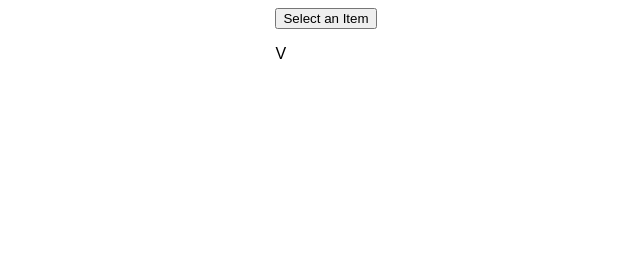
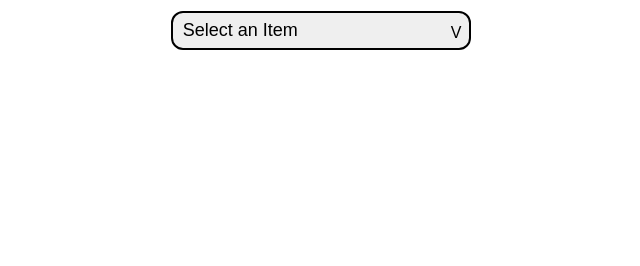
Before and after one commit to Corcheesey/Custom-Dropdown, a plain HTML site: page index.html in a window 1280 px wide. Shown: the whole page, without its empty margins (314-954 px from the left). Drawn offline with Linux system fonts and the light colour scheme.

Commit message:
Styled the position of the arrow icon, the display of the menu container and the main container.

```diff
--- a/style.css
+++ b/style.css
@@ -5,11 +5,18 @@
 .mainContainer {
     display: flex;
     justify-content: center;
+    flex-direction: column;
+    max-width: fit-content;
+    margin-left: auto;
+    margin-right: auto;
+}
+
+.menuContainer {
+    display: flex;
     align-items: center;
-    flex-direction: column;
-  }
+}
 
-.dropdownMenu {
+#dropdownMenu {
     display: flex;
     justify-content: space-between;
     border: 2px solid black;
@@ -18,6 +25,11 @@
     width: 300px;
     font-size: large;
     margin-bottom: 5px;
+}
+
+#arrowIcon {
+    position: relative;
+    right: 20px;
 }
 
 #itemContainer {
```
